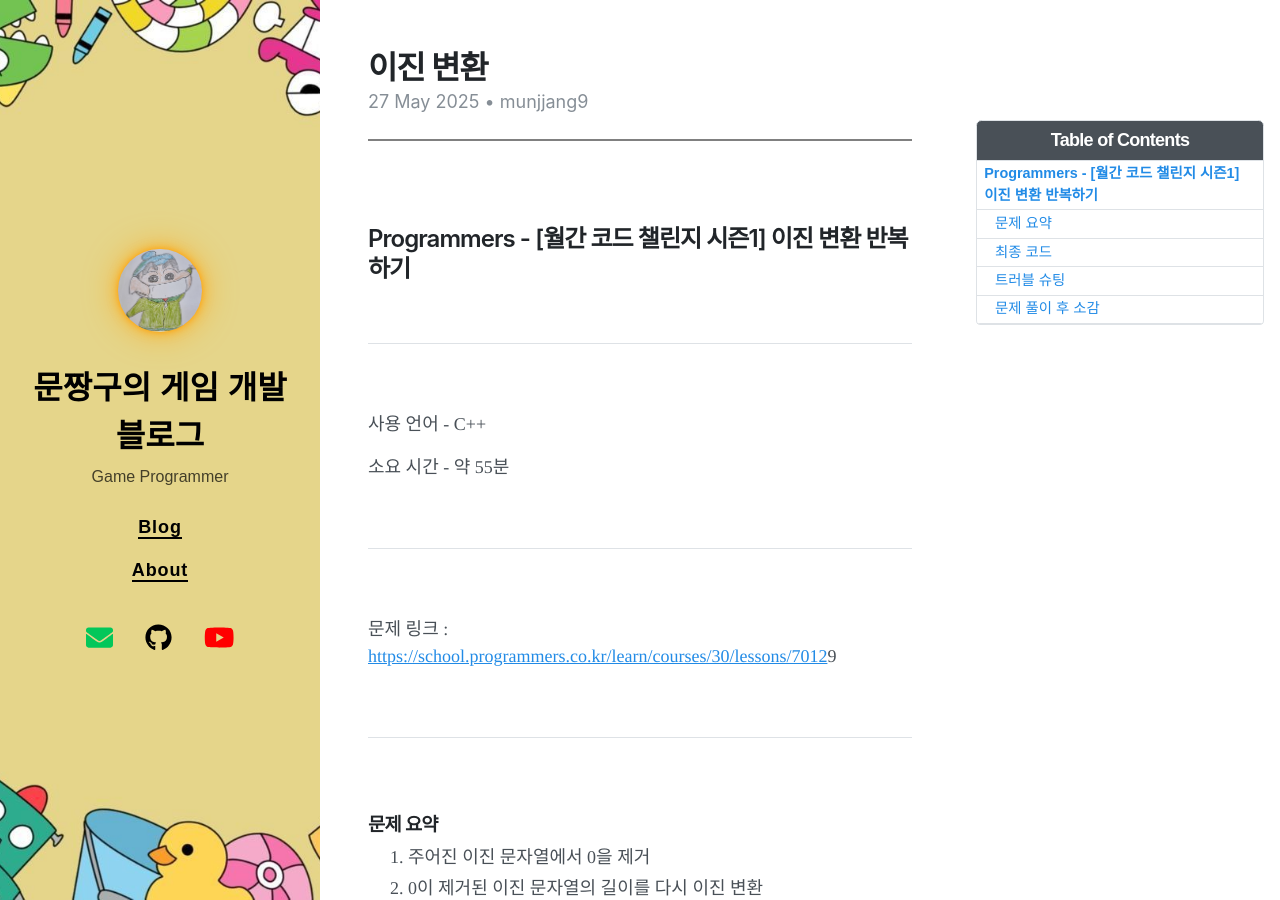
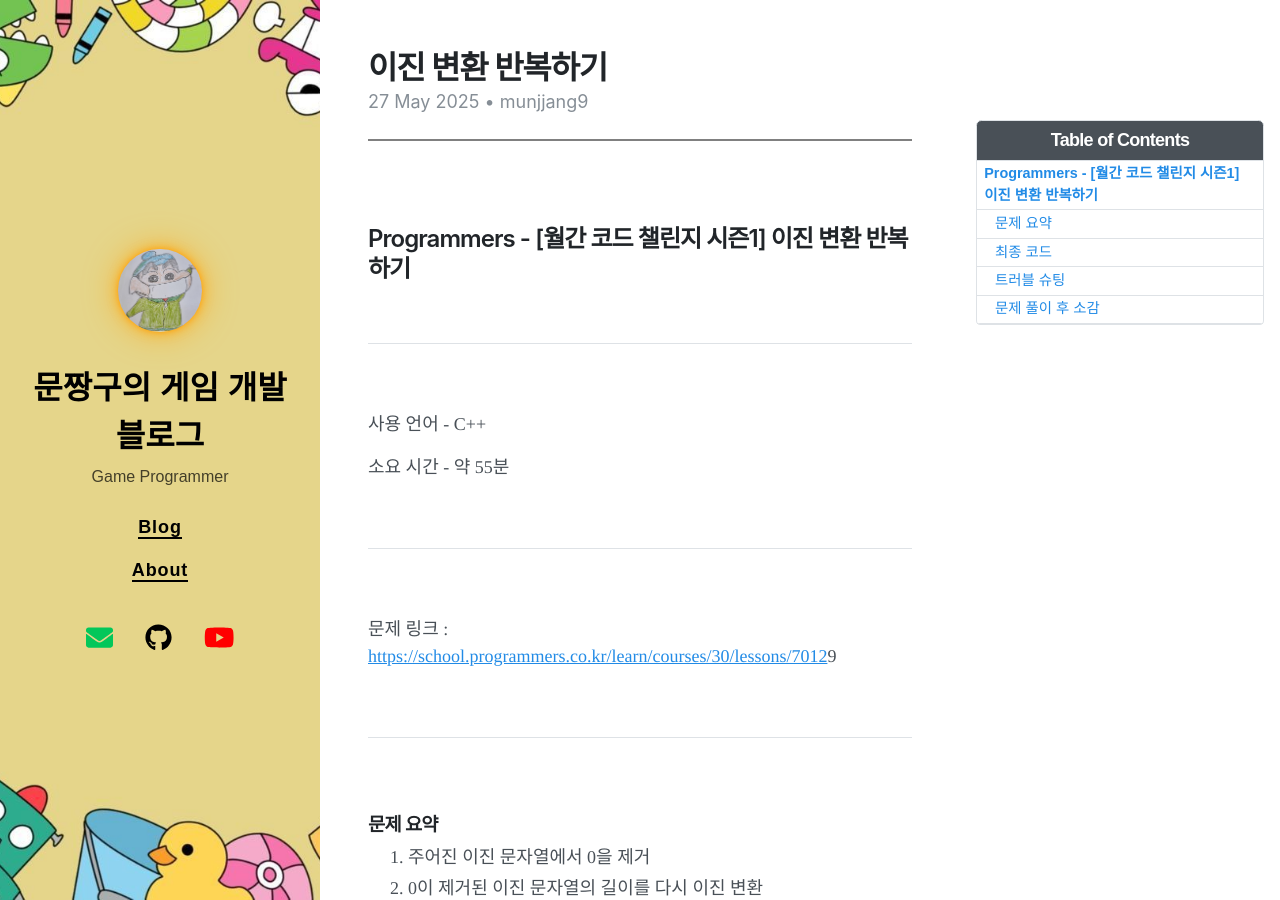
Before and after one commit to munjjang9/munjjang9.github.io, a Jekyll site: the page built from _posts/2025-05-27-CT-70129.md, in a window 1280 px wide and 900 px high. Built offline with Jekyll 4.4.1, drawn with Linux system fonts in a browser that asks for light colours; nearby versions of some CDN libraries; comment, search, counter and statistics services are not loaded.

Commit message:
title fix

```diff
--- a/_posts/2025-05-27-CT-70129.md
+++ b/_posts/2025-05-27-CT-70129.md
@@ -1,6 +1,6 @@
 ---
 layout: post
-title: 이진 변환
+title: 이진 변환 반복하기
 author: munjjang9
 tags: [Coding Test]
 date: 2025-05-27 11:30 +0900
```
